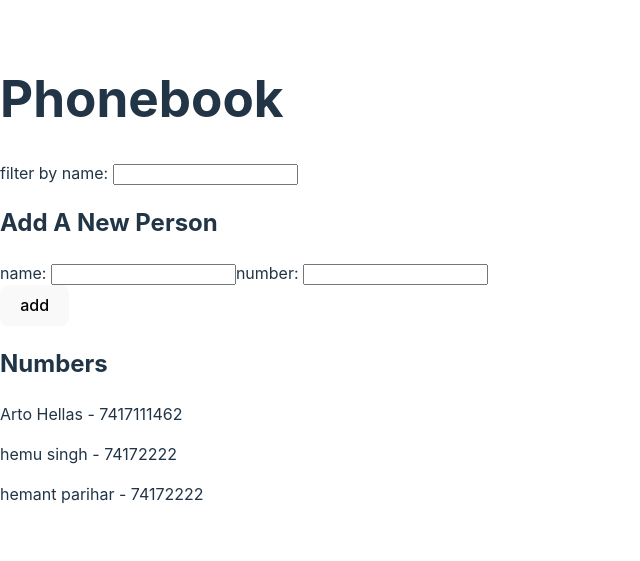
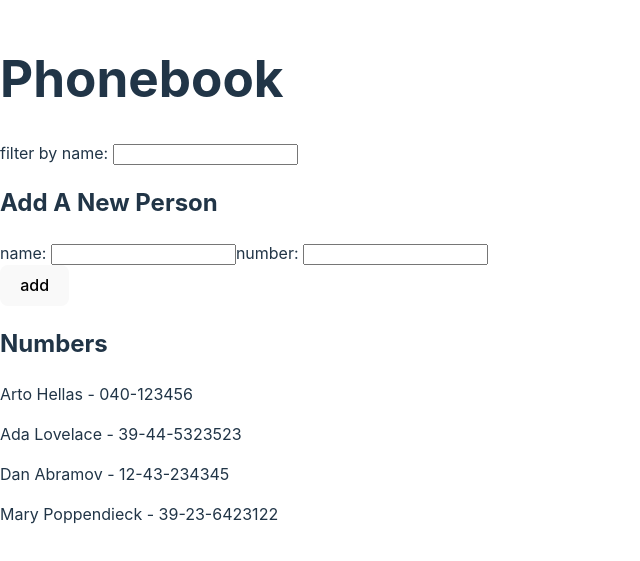
Before and after one commit to hemantsinghparihar/fullstackOpen.project, a React (Vite) app in the folder part2/phonebook/: page / in a window 1280 px wide. Shown: the part 121-682 px from the top of the page, without its empty margins (0-640 px from the left). Built offline with nearby package versions, Linux system fonts and the light colour scheme; data requests are answered from the project's data file.

Commit message:
exercise 2.11 implemented

```diff
--- /dev/null
+++ b/part2/phonebook/db.json
@@ -0,0 +1,24 @@
+{
+    "persons":[
+      {
+        "name": "Arto Hellas",
+        "number": "040-123456",
+        "id": 1
+      },
+      {
+        "name": "Ada Lovelace",
+        "number": "39-44-5323523",
+        "id": 2
+      },
+      {
+        "name": "Dan Abramov",
+        "number": "12-43-234345",
+        "id": 3
+      },
+      {
+        "name": "Mary Poppendieck",
+        "number": "39-23-6423122",
+        "id": 4
+      }
+    ]
+  }
--- a/part2/phonebook/package.json
+++ b/part2/phonebook/package.json
@@ -7,11 +7,14 @@
     "dev": "vite",
     "build": "vite build",
     "lint": "eslint . --ext js,jsx --report-unused-disable-directives --max-warnings 0",
-    "preview": "vite preview"
+    "preview": "vite preview",
+    "server": "json-server -p3001 --watch db.json"
   },
   "dependencies": {
+    "axios": "^1.6.7",
     "react": "^18.2.0",
     "react-dom": "^18.2.0"
+
   },
   "devDependencies": {
     "@types/react": "^18.2.43",
@@ -21,6 +24,7 @@
     "eslint-plugin-react": "^7.33.2",
     "eslint-plugin-react-hooks": "^4.6.0",
     "eslint-plugin-react-refresh": "^0.4.5",
+    "json-server": "^1.0.0-alpha.23",
     "vite": "^5.0.8"
   }
 }
--- a/part2/phonebook/src/App.jsx
+++ b/part2/phonebook/src/App.jsx
@@ -1,16 +1,26 @@
-import { useState } from 'react'
+import { useState,useEffect } from 'react'
+import axios from 'axios'
 import Numbers from './Numbers'
 import AddPerson from './AddPerson'
 import Phonebook from './Phonebook'
 
 const App = () => {
-  const [persons, setPersons] = useState([
-    { name: 'Arto Hellas',number:7417111462 },{ name: 'hemu singh',number:74172222 },{ name: 'hemant parihar',number:74172222 }
-  ])
+  const [persons, setPersons] = useState([])
   const [newName, setNewName] = useState('');
   const [newNum, setNewNum] = useState('');
   const [filter, setfilter] = useState('');
   const [filteredUsers, setfilterUser] = useState([]);
+
+
+  useEffect(() => {
+    console.log('effect')
+    axios
+      .get('http://localhost:3001/persons')
+      .then(response => {
+        console.log('promise fulfilled')
+        setPersons(response.data)
+      })
+  }, [])
 
   // ----------------handling addition of the new inputs---------------------
 
@@ -69,6 +79,7 @@
     );
     setfilterUser(filtered)
 
+
   }
   //processing part  --------------
   // so i have to create a filter feature which will be done using an input field when user starts entering the name we have to take each letter of input and match it with our name which existing and those name are matching should be displayed there
```
Also changed, not shown: 1 other file (tests, documents, lock files or other folders).
